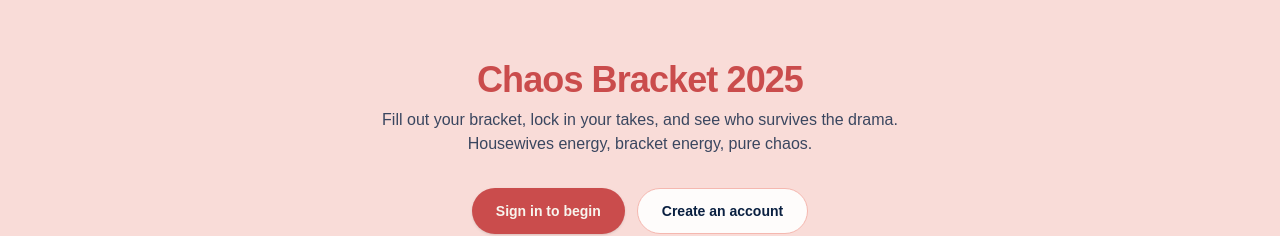
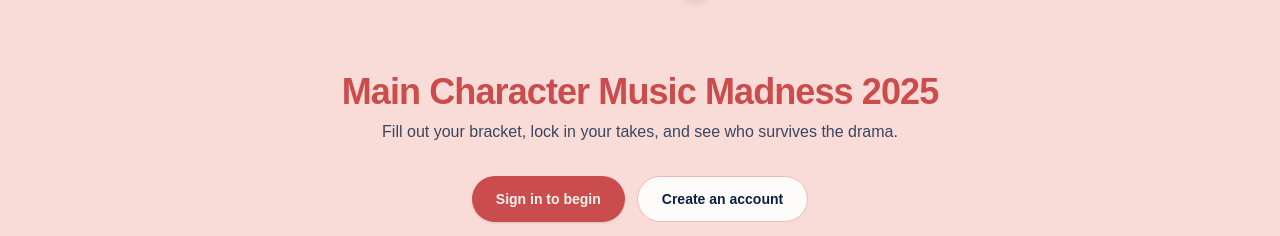
Before and after one commit to LucyontheGroundINC/bracket-app, a Next.js app: page / in a window 1280 px wide. Shown: the part 433-669 px from the top of the page. Built offline with nearby package versions, Linux system fonts and the light colour scheme; no server answers.

Commit message:
Minor UI and copy refinements

```diff
--- a/app/admin/settings/page.tsx
+++ b/app/admin/settings/page.tsx
@@ -714,7 +714,7 @@ export default function AdminSettingsPage() {
                       value={newTournamentName}
                       onChange={(e) => setNewTournamentName(e.target.value)}
                       className="w-full bg-[#FDF3EE] border border-[#F5B8B0] rounded-lg px-3 py-2 text-sm"
-                      placeholder="e.g. Lucy’s Chaos Bracket 2026"
+                      placeholder="e.g. Lucy’s Music Madness 2026"
                     />
                   </div>
                   <div>
--- a/app/page.tsx
+++ b/app/page.tsx
@@ -33,11 +33,11 @@ export default function HomePage() {
         {/* Title / Tagline */}
         <div>
           <h1 className="text-3xl sm:text-4xl font-bold text-[#CA4C4C] tracking-tight mb-2">
-            Chaos Bracket 2025
+            Main Character Music Madness 2025
           </h1>
           <p className="text-sm sm:text-base text-[#0A2041]/80 max-w-xl mx-auto">
             Fill out your bracket, lock in your takes, and see who survives
-            the drama. Housewives energy, bracket energy, pure chaos.
+            the drama.
           </p>
         </div>
 
```
